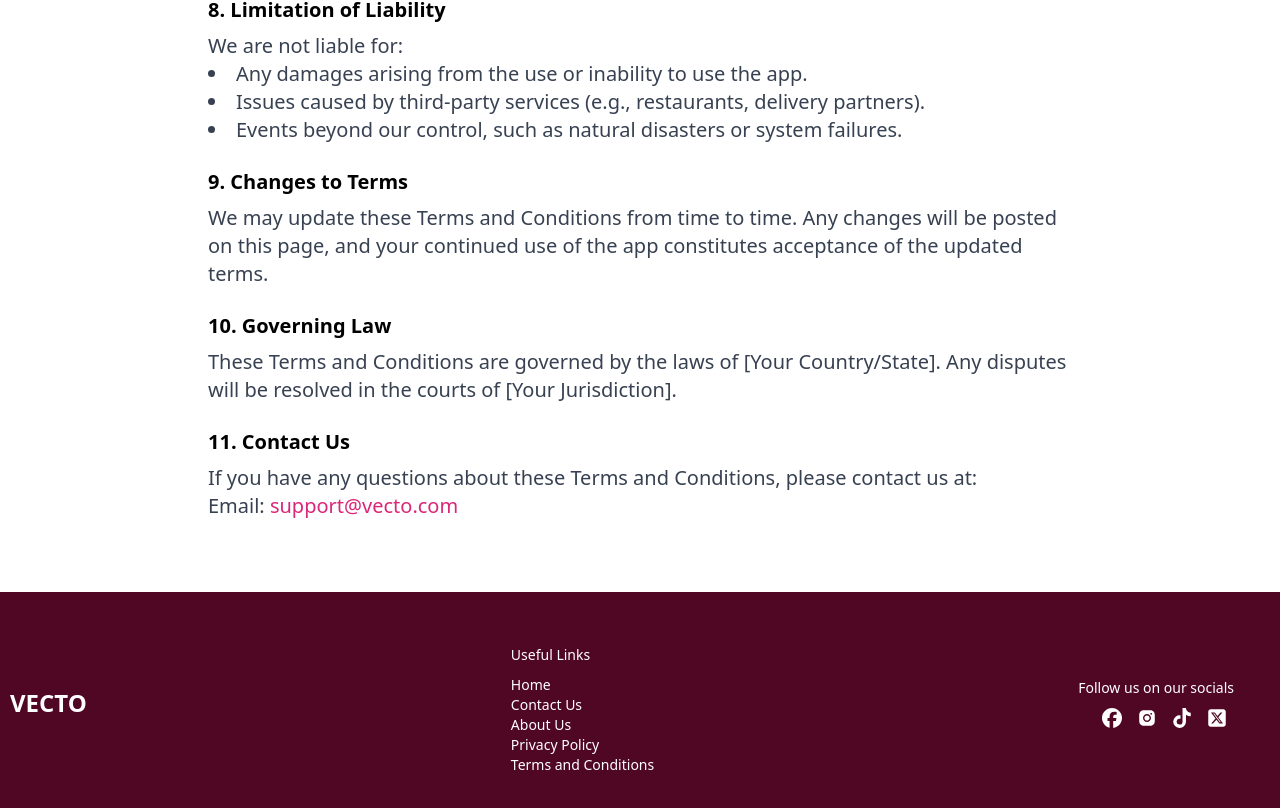
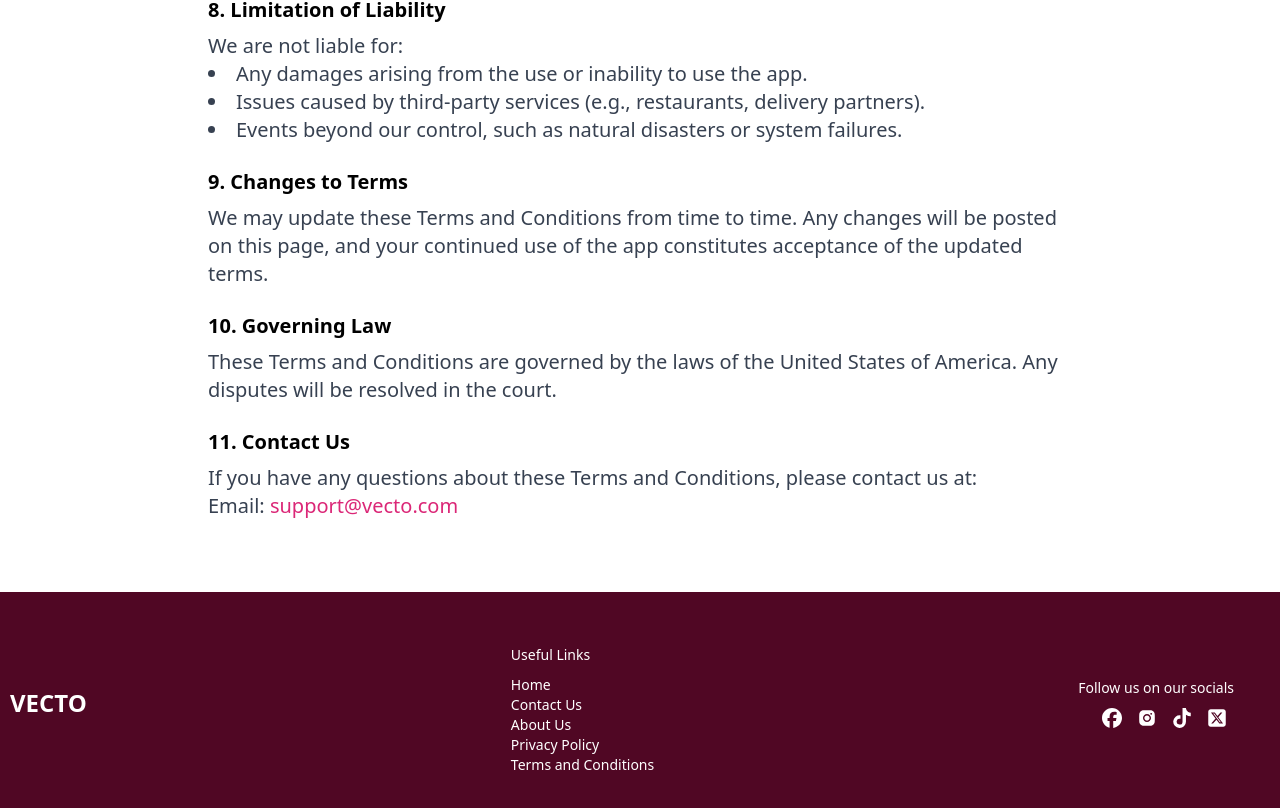
Before and after one commit to Sunkanmi1221/vectoproject, a React (Vite) app: page /terms-and-conditions in a window 1280 px wide. Shown: the part 1346-2154 px from the top of the page. Built offline with nearby package versions, Linux system fonts and the light colour scheme; no server answers.

Commit message:
more T and C

```diff
--- a/src/components/pages/TermsAndConditions.jsx
+++ b/src/components/pages/TermsAndConditions.jsx
@@ -114,9 +114,7 @@ function TermsAndConditions() {
                 <section>
                     <h2 className="text-sm md:text-l lg:text-xl font-semibold mb-2">10. Governing Law</h2>
                     <p className="text-gray-700">
-                        These Terms and Conditions are governed by the laws of [Your
-                        Country/State]. Any disputes will be resolved in the courts of
-                        [Your Jurisdiction].
+                        These Terms and Conditions are governed by the laws of the United States of America. Any disputes will be resolved in the court.
                     </p>
                 </section>
 
```
